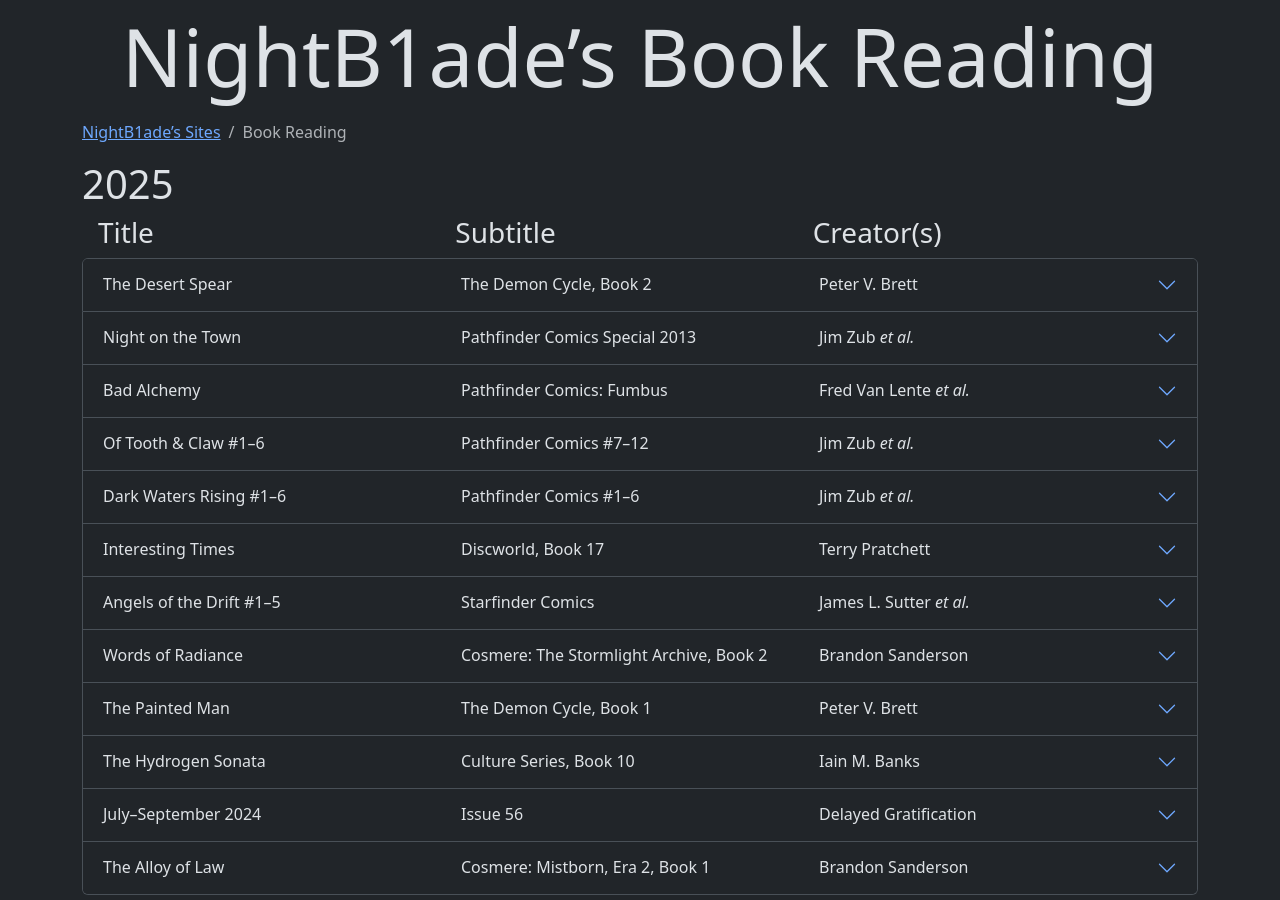
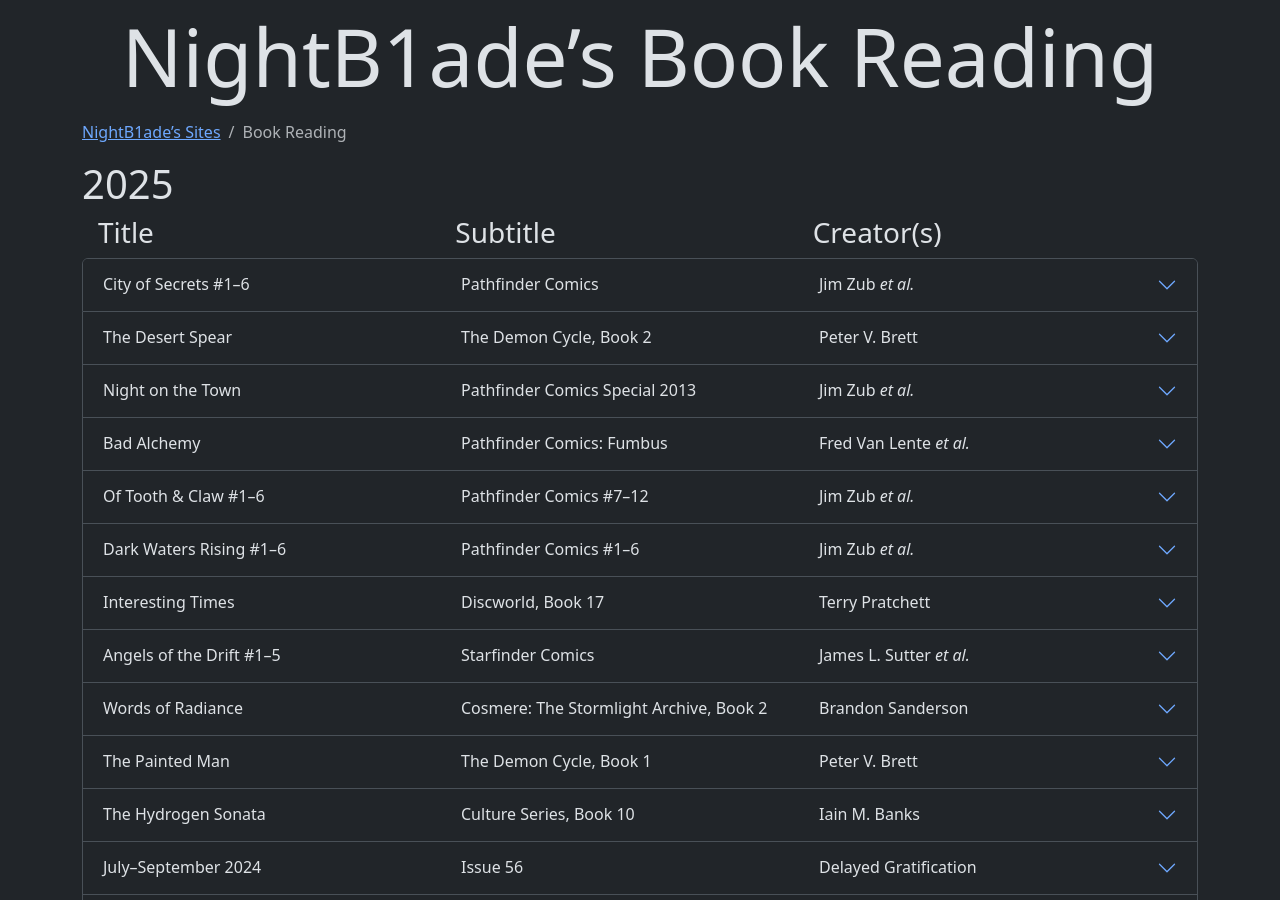
Before and after one commit to NightB1ade/BookReading, a Jekyll site: the page built from index.html, in a window 1280 px wide and 900 px high. Built offline with Jekyll 4.4.1, drawn with Linux system fonts in a browser that asks for light colours.

Commit message:
Pathfinder: City of Secrets: Add

```diff
--- a/_data/ReadingList.json
+++ b/_data/ReadingList.json
@@ -2404,4 +2404,19 @@
 			}
 		]
 	}
+	, {
+		"title": "City of Secrets #1–6"
+		, "subtitle": "Pathfinder Comics"
+		, "creators": [
+			"Jim Zub"
+			, "Leandro Oliveira"
+			, "Ross Campbell"
+			, "Marshall Dillon"
+		]
+		, "notes": []
+		, "progress": [{
+				"date": "2025-04-21"
+				, "percentage": 1
+		}]
+	}
 ]
```
